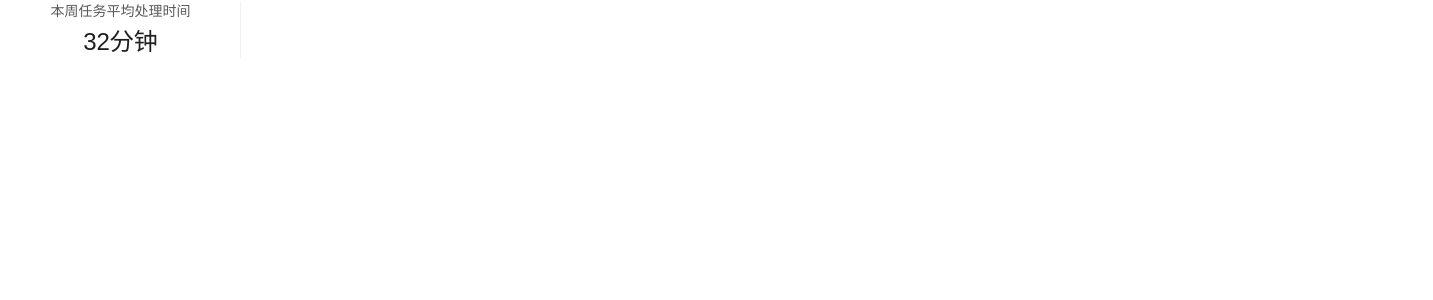
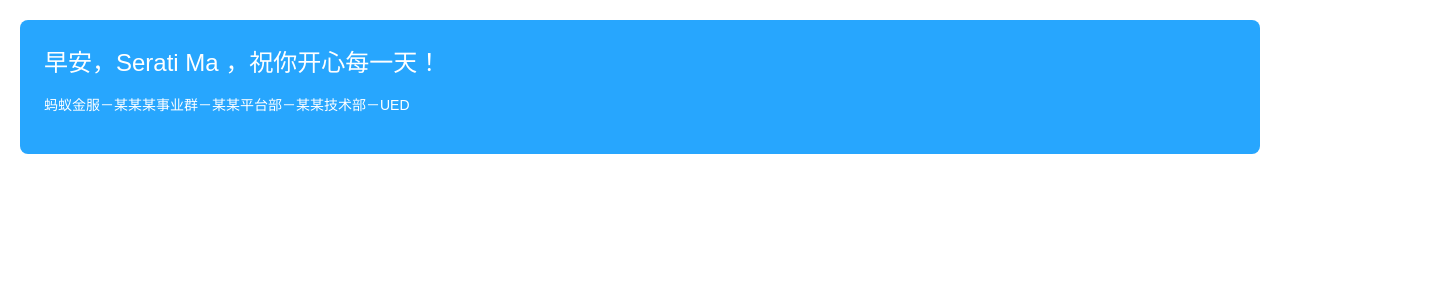
Before and after one commit to reasonly7/chrome-extension-html2sfc, a Vue app in the folder playground-ui/: page / in a window 1280 px wide. Shown: the top 300 px of the page, 1433 px wide, since content can reach past the window. Built offline with nearby package versions, Linux system fonts and the light colour scheme.

Commit message:
style: change some styles

```diff
--- a/playground-ui/index.html
+++ b/playground-ui/index.html
@@ -11,6 +11,10 @@
       ::after {
         box-sizing: border-box;
       }
+      a {
+        text-decoration: none;
+        color: inherit;
+      }
     </style>
   </head>
   <body>
--- a/playground-ui/src/App.vue
+++ b/playground-ui/src/App.vue
@@ -1,48 +1,61 @@
 <script lang="ts" setup></script>
 
 <template>
-  <div class="basic-list-header-info">
-    <span>本周任务平均处理时间</span>
-    <p>32分钟</p>
-    <em></em>
+  <div class="card-body">
+    <h1 class="title">
+      早安，Serati Ma <span class="welcome-text">，祝你开心每一天！</span>
+    </h1>
+    <p class="desc">蚂蚁金服－某某某事业群－某某平台部－某某技术部－UED</p>
   </div>
 </template>
 
 <style lang="less" scoped>
-.basic-list-header-info {
-  width: 241px;
-  height: 58px;
-  position: relative;
-  text-align: center;
+.card-body {
+  border: 0;
+  border-radius: 8px;
+  color: rgba(0, 0, 0, 0.88);
   font-size: 14px;
+  background-color: #27a6fe;
   line-height: 22px;
-  display: block;
+  list-style: none;
+  padding: 24px;
+  text-decoration: none;
+  width: calc(100% - 40px);
+  height: 134px;
+  margin: 20px;
 
-  span {
-    color: rgba(0, 0, 0, 0.65);
-    margin-bottom: 4px;
-    width: 140px;
-    height: 22px;
-    display: inline-block;
+  .title {
+    border: 0;
+    color: #fff;
+    column-rule: 0;
+    font-size: 24px;
+    font-weight: 500;
+    line-height: 38px;
+    list-style: none;
+    margin: 0 0 12px;
+    text-decoration: none;
+    width: 1389px;
+    height: 38px;
+
+    .welcome-text {
+      display: inline;
+      font-size: 24px;
+      font-weight: 500;
+      line-height: 38px;
+    }
   }
 
-  p {
-    color: rgba(0, 0, 0, 0.88);
-    font-size: 24px;
-    line-height: 32px;
-    width: 100%;
-    height: 32px;
-    display: block;
-  }
-
-  em {
-    background: rgba(5, 5, 5, 0.06);
-    position: absolute;
-    top: 2px;
-    right: 0;
-    width: 1px;
-    height: 56px;
-    display: block;
+  .desc {
+    border: 0;
+    color: #fff;
+    column-rule: 0;
+    font-size: 14px;
+    line-height: 22px;
+    list-style: none;
+    margin: 0 0 14px;
+    text-decoration: none;
+    width: 1389px;
+    height: 22px;
   }
 }
 </style>
```
